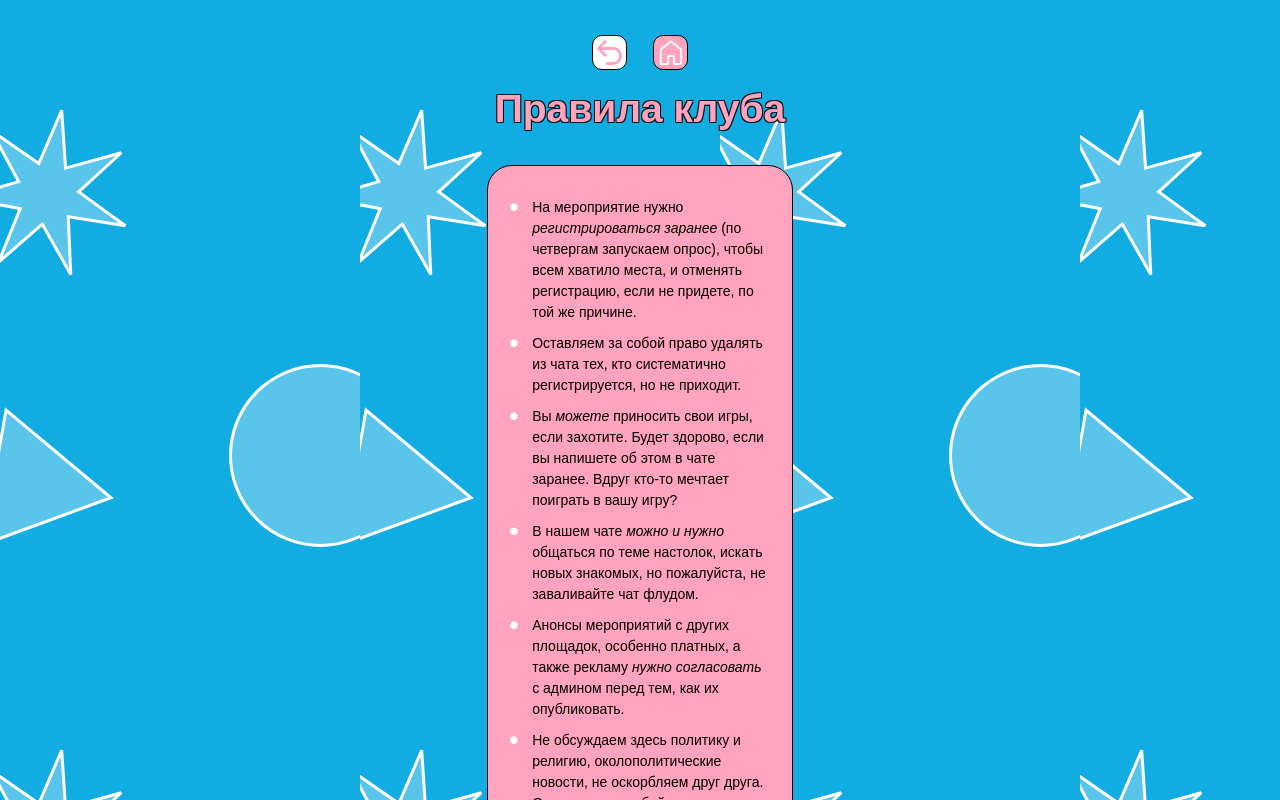
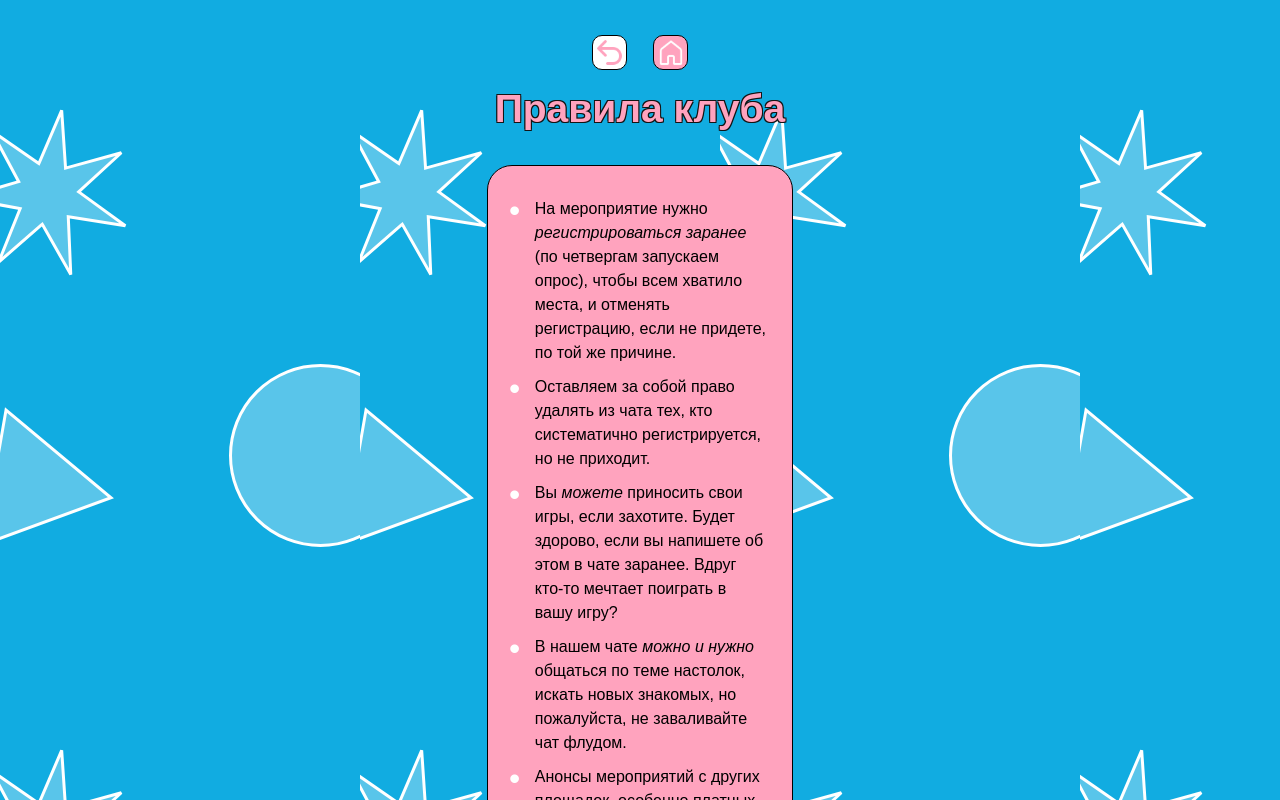
Before and after one commit to Otec-S/bg_club_bot_frontend, a React (Create React App) app: page /rules in a window 1280 px wide. Shown: the top 800 px of the page. Built offline with nearby package versions, Linux system fonts and the light colour scheme.

Commit message:
ref: увеличил шрифт в Правилах

```diff
--- a/src/components/Rules/Rules.css
+++ b/src/components/Rules/Rules.css
@@ -15,7 +15,7 @@
 }
 
 .rules__list-item {
-  font-size: 14px;
+  font-size: 16px;
   line-height: 1.5; /* Задаем межстрочное состояние */
   position: relative; /* Устанавливаем позицию элемента */
   padding-left: 1.3em; /* Добавляем отступ слева для создания места под маркер */
```
